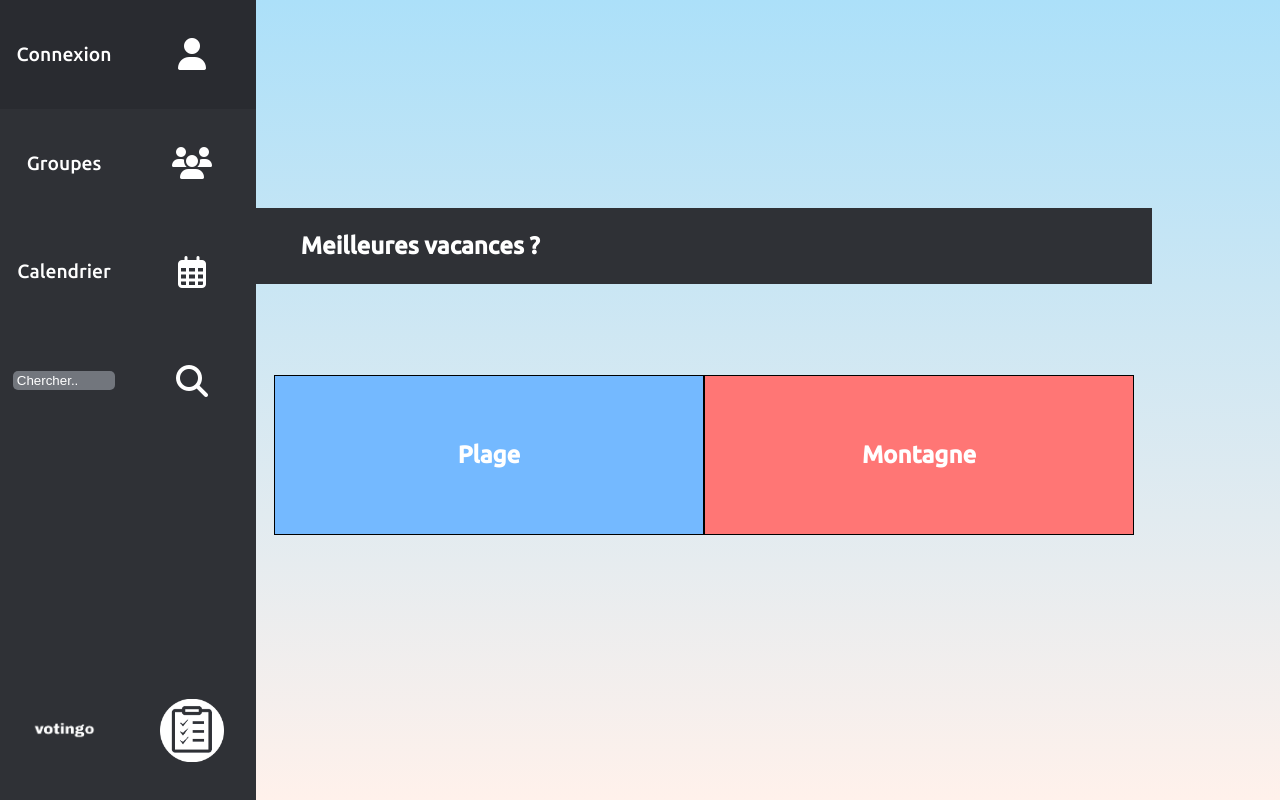
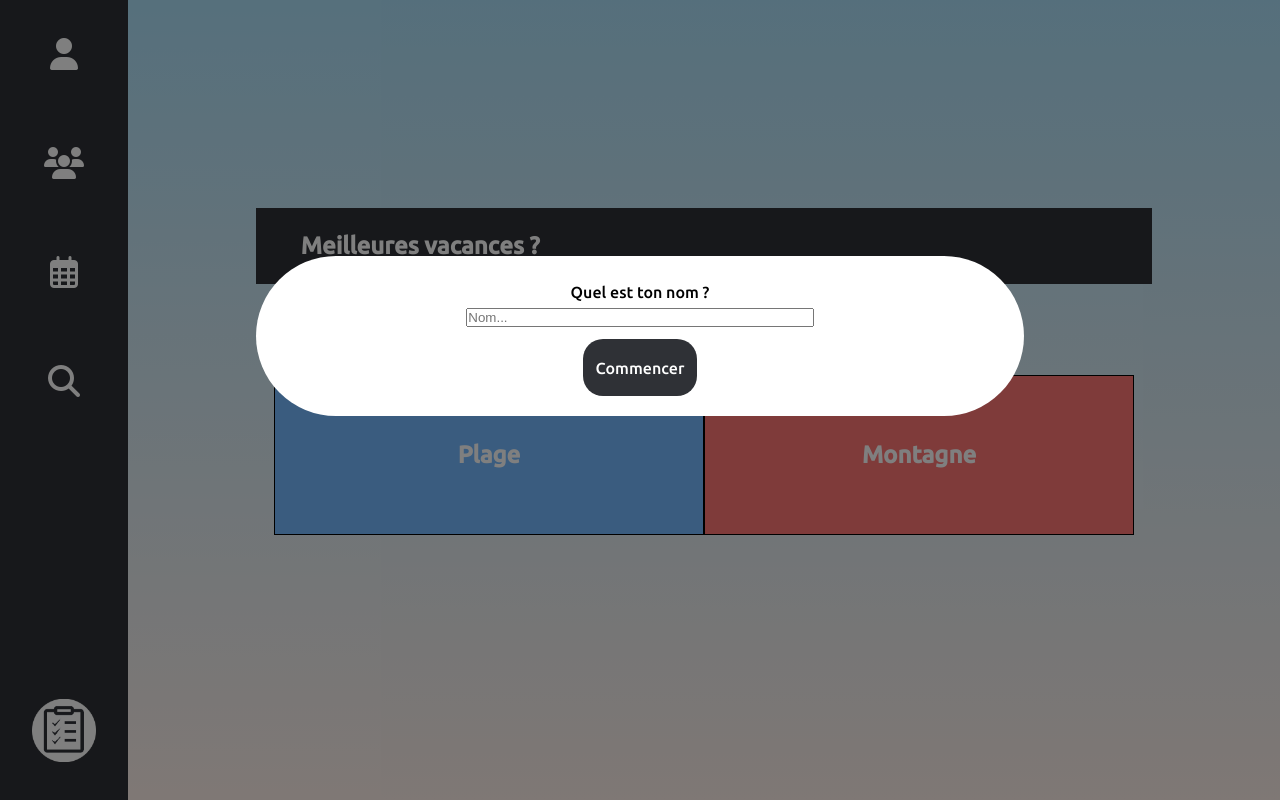
Before and after one commit to IIM-Creative-Technology/html-css-Nispeon, a PHP site: page /poll.php in a window 1280 px wide. Run offline with PHP 8.4, Linux system fonts and the light colour scheme; some libraries are stand-ins or nearby versions.

Commit message:
popup added

```diff
--- a/css/stylePoll.css
+++ b/css/stylePoll.css
@@ -123,6 +123,72 @@
     background-color: #f1c40f;
 }
 
+.popup {
+    width: 100%;
+    height: 100vH;
+    background-color: rgba(0,0,0,0.5);
+    z-index: 20;
+    position: fixed;
+    transition: 1.5s;
+}
+
+.popform {
+    margin: auto;
+    height: 20vH;
+    margin-top: 20%;
+    background-color: white;
+    width: 60%;
+    display: flex;
+    justify-content: center;
+    align-items: center;
+    border-radius: 100px;
+    transition: 0.7s;
+}
+
+.gone {
+    margin-top: 5%;
+    opacity: 0;
+}
+
+.popup form {
+
+    display: flex;
+    flex-direction: row;
+    flex-wrap: wrap;
+    align-items: center;
+    text-align: center;
+    line-height: 200%;
+    font-family: 'Ubuntu', sans-serif;
+
+}
+
+.popup form label {
+    width: 100%;
+}
+
+.namae {
+    width: 85%;
+    margin: auto;
+}
+.namae[data-state="valid"] {
+    border-color: hsl(120, 76%, 50%);
+}
+
+.namae[data-state="invalid"] {
+    border-color: hsl(0, 76%, 50%);
+}
+
+.popup form .sub {
+    margin: auto;
+    margin-top: 3%;
+    border-radius: 20px;
+    padding: 3%;
+    font-family: 'Ubuntu', sans-serif;
+    color: white;
+    background-color: #2f3136;
+    cursor: pointer;
+}
+
 @media screen and (max-width: 660px) {
 
     .pollVote {
--- a/js/pollScript.js
+++ b/js/pollScript.js
@@ -36,14 +36,73 @@ let pollSelec = 0;
 
 let score = 0;
 
+let username = " ";
+
+
+window.addEventListener('load', popup);
+
+document.querySelector(".sub").addEventListener('click', getname);
+
+
+
+
+function popup() {
+
+    let shown = document.getElementById("pf").className;
+
+    if (shown == "popform gone") {
+
+        document.getElementById("pf").className = "popform";
+    } else {
+
+        document.getElementById("pf").className = "popform gone";
+
+        document.querySelector(".popup").style.display = "none";
+    }
+
+}
+
+const input = document.querySelector('.namae');
+
+input.addEventListener('input', evt => {
+    const value = input.value
+
+    if (!value) {
+        input.dataset.state = ''
+        return
+    }
+
+    const trimmed = value.trim()
+
+    if (trimmed) {
+        input.dataset.state = 'valid'
+    } else {
+        input.dataset.state = 'invalid'
+    }
+});
+
+function getname() {
+
+    username = document.querySelector(".namae").value;
+
+    if (username.trim() == "") {
+        alert('Choisis un nom');
+    } else {
+
+        console.log(username);
+        popup();
+
+    }
+
+}
+
+
+
+
+
 function displayPoll(polls, selecP) {
 
 
-    // console.log(selecP);
-
-    // if( typeof selecP == 'undefined' ) {
-    //     selecP = 0;
-    // }
 
     let section = document.createElement('section');
 
@@ -104,26 +163,3 @@ function displayPoll(polls, selecP) {
 };
 
 displayPoll(polls, pollSelec);
-
-// function addEvent(elem, event, fn) {
-//     if (elem.addEventListener)
-//     {
-//         elem.addEventListener(event, fn, false);
-//     }
-//     else
-//     {
-//         elem.attachEvent("on" + event, function() {
-//             return(fn.call(elem, window.event));
-//         });
-//     }
-// };
-
-// addEvent(document.querySelector('.option'), 'click', function(e){
-//     let list = document.querySelector('.option')[1];
-//     addEvent(list, 'click',  function(e){
-//          e = e || window.event;
-//          let el = e.target || e.srcElement;
-//          document.querySelector("pollVote")[0].remove()
-//          displayPoll(polls, selecP, selecQ);
-//     });
-// });
--- a/poll.php
+++ b/poll.php
@@ -14,7 +14,21 @@
 
         <main>
 
+            <div class="popup">
 
+                <div class="popform gone" id="pf">
+                    <form>
+
+                    <label>Quel est ton nom ?</label>
+                    <input type="text" class="namae" placeholder="Nom..." required>
+
+                    <div type="submit" class="sub">Commencer</div>
+
+                    </form>
+                </div>
+
+
+            </div>
 
 
         </main>
```
